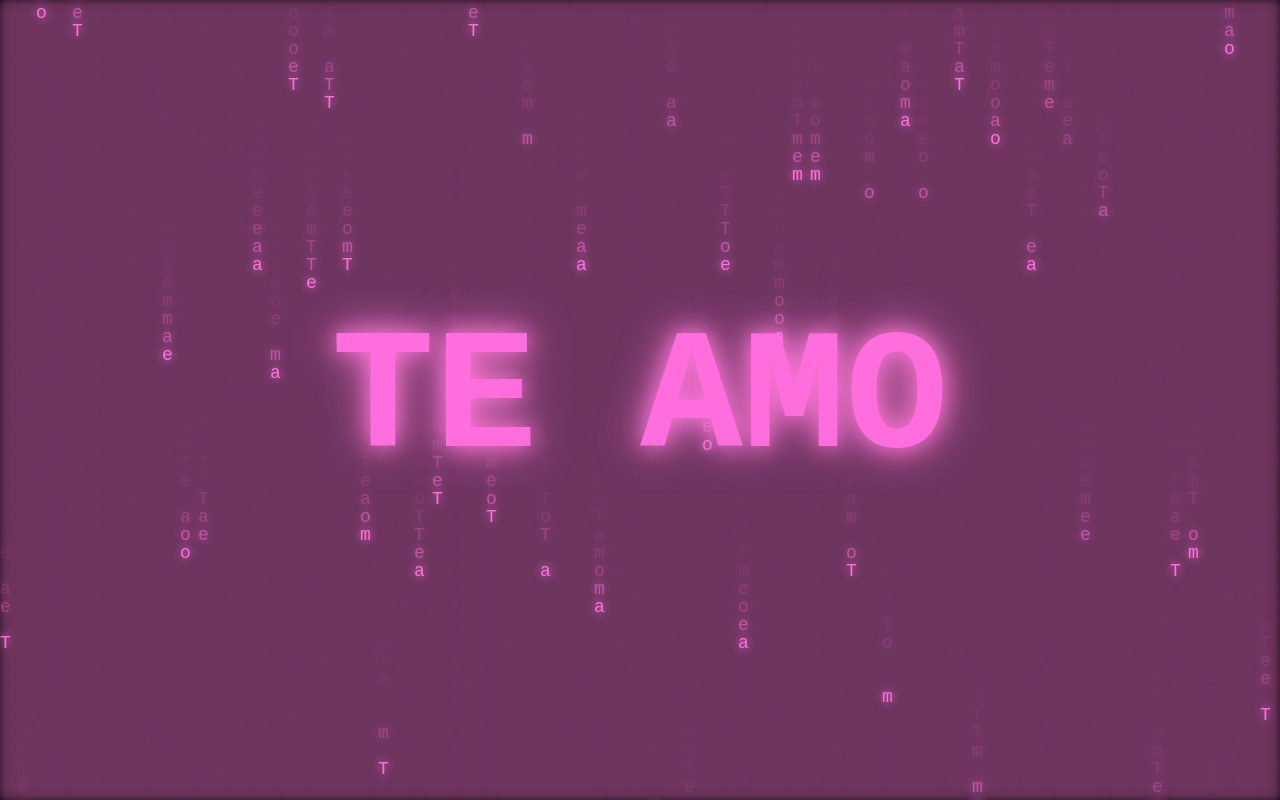
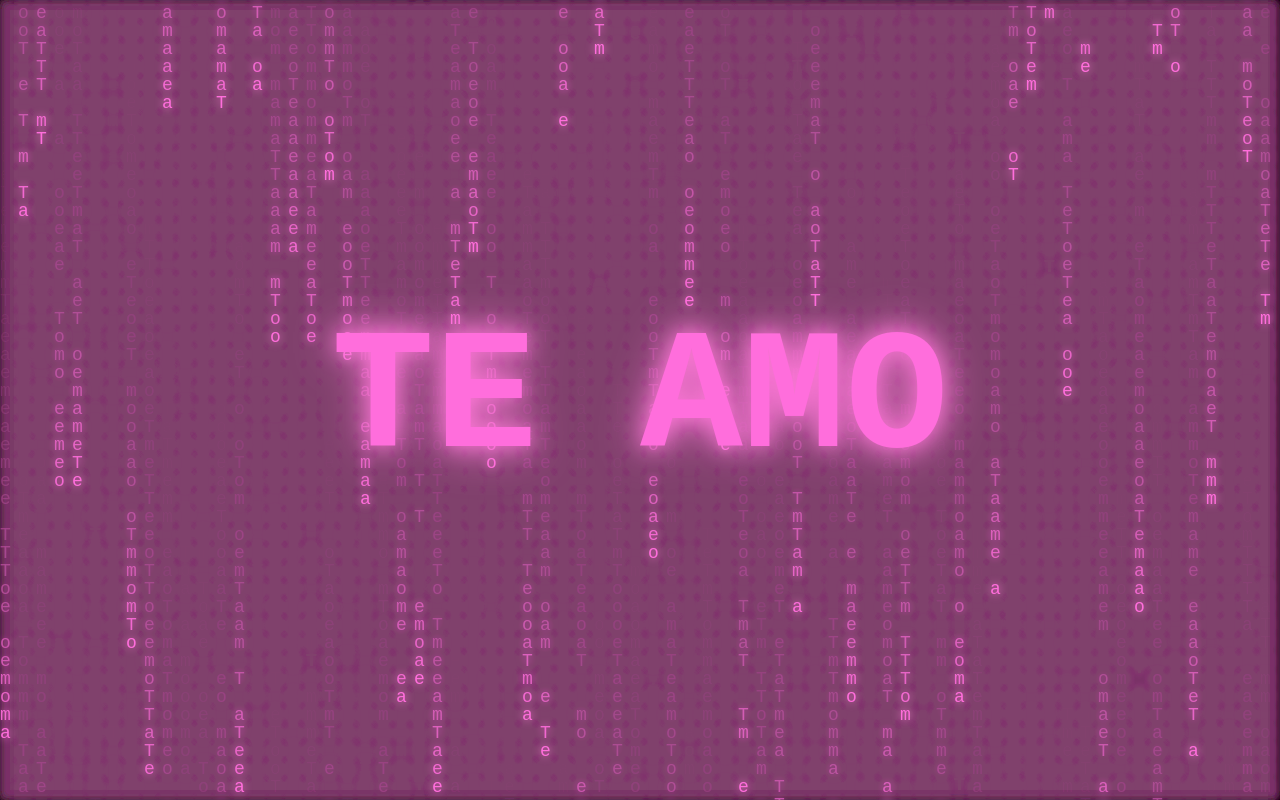
Before and after one commit to imfrxddy/uwu, a plain HTML site: page index.html in a window 1280 px wide. Drawn offline with Linux system fonts and the light colour scheme.

Commit message:
index.html

```diff
--- a/index.html
+++ b/index.html
@@ -3,7 +3,7 @@
 <head>
   <meta charset="UTF-8" />
   <meta name="viewport" content="width=device-width, initial-scale=1, maximum-scale=1"/>
-  <title>Te amo Hacker Style</title>
+  <title>Te amo</title>
   <style>
     html, body {
       margin: 0; padding: 0; height: 100%; overflow: hidden;
@@ -61,21 +61,17 @@
     const letras = texto.split('');
     const fontSize = 18;
     const columns = Math.floor(w / fontSize);
-    const drops = [];
-
-    for (let i = 0; i < columns; i++) {
-      drops[i] = Math.floor(Math.random() * h / fontSize);
-    }
+    const drops = Array.from({ length: columns }, () => Math.random() * -20);
 
     function draw() {
-      // Fondo más oscuro con más opacidad para que resalte el texto
-      ctx.fillStyle = 'rgba(0, 0, 0, 0.25)';
+      // Fondo ligeramente más transparente para evitar acumulación visual
+      ctx.fillStyle = 'rgba(0, 0, 0, 0.05)';
       ctx.fillRect(0, 0, w, h);
 
       ctx.fillStyle = '#ff6edc';
       ctx.font = `${fontSize}px 'Courier New', monospace`;
       ctx.shadowColor = '#ff79d9';
-      ctx.shadowBlur = 10;
+      ctx.shadowBlur = 8;
 
       for (let i = 0; i < columns; i++) {
         const letra = letras[Math.floor(Math.random() * letras.length)];
@@ -84,10 +80,10 @@
 
         ctx.fillText(letra, x, y);
 
-        if (y > h && Math.random() > 0.975) {
+        drops[i]++;
+
+        if (y > h && Math.random() > 0.95) {
           drops[i] = 0;
-        } else {
-          drops[i]++;
         }
       }
 
```
